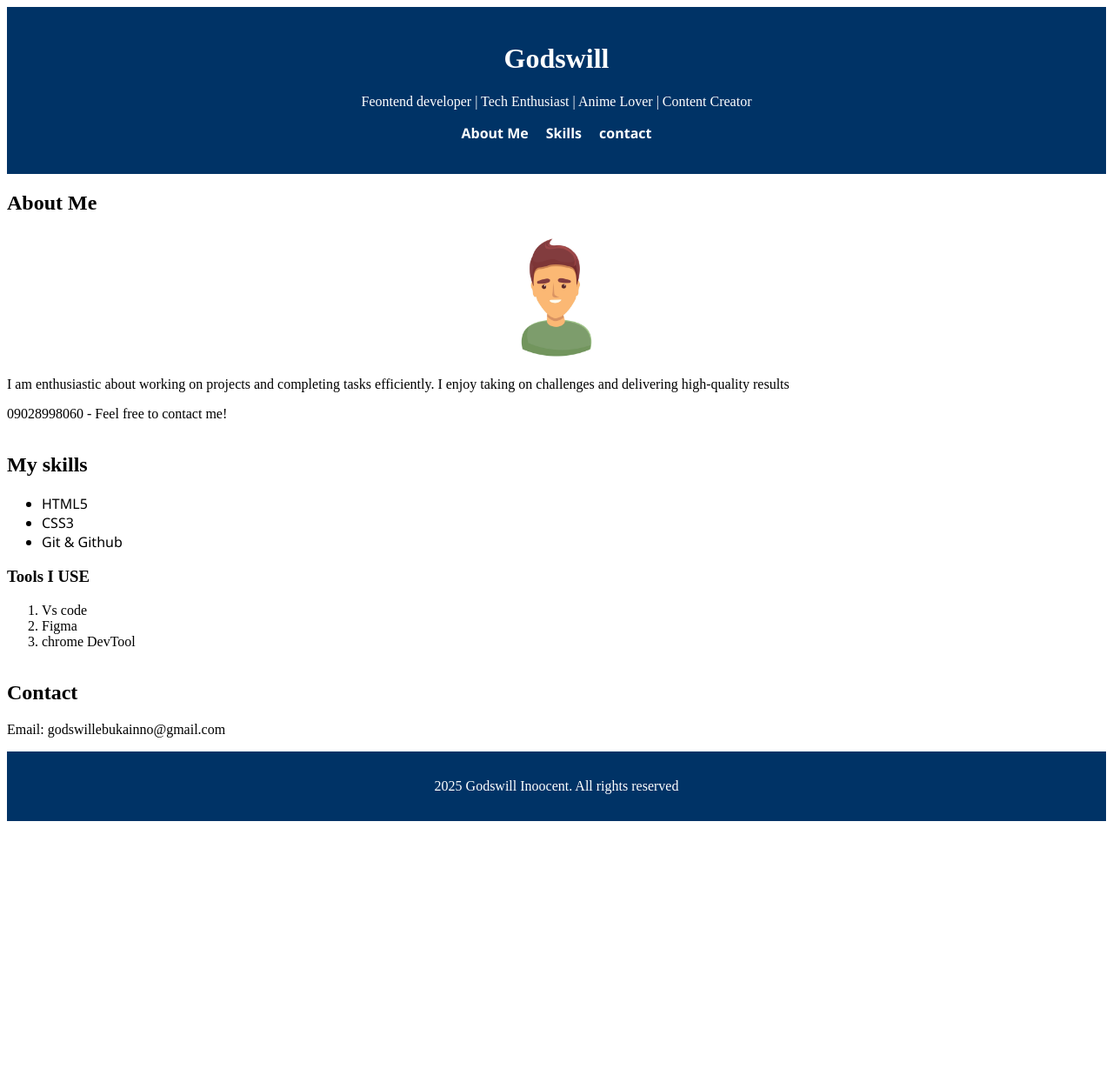
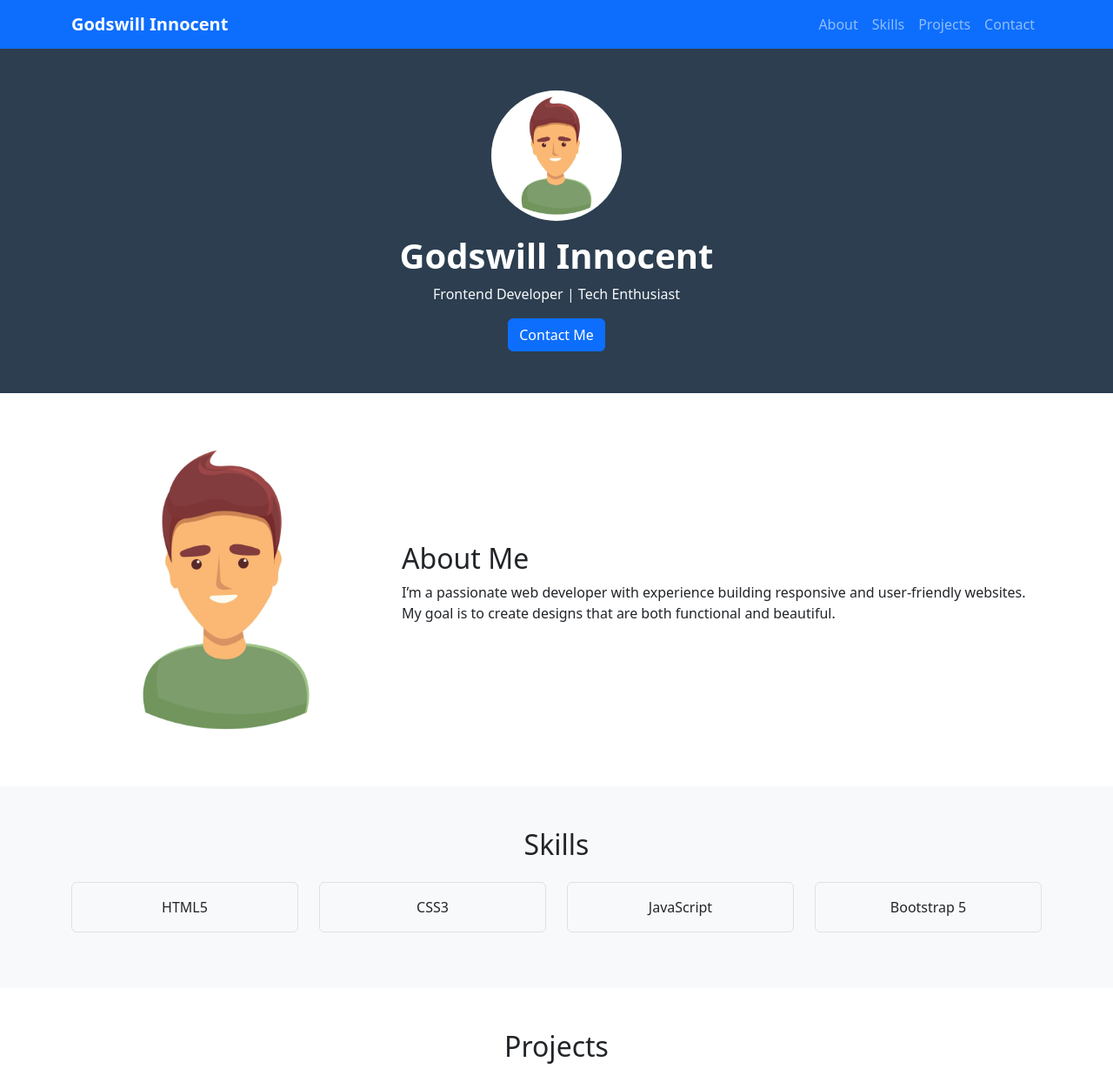
Before and after one commit to GodswillInnocent/Profile, a plain HTML site: page index.html in a window 1280 px wide. Shown: the top 1244 px of the page at 87% size. Before the commit the page ends 952 px from the top, so only its background shows below. Drawn offline with nearby package versions, Linux system fonts and the light colour scheme.

Commit message:
added index.html

```diff
--- a/index.html
+++ b/index.html
@@ -1,64 +1,142 @@
 <!DOCTYPE html>
 <html lang="en">
-
 <head>
   <meta charset="UTF-8">
   <meta name="viewport" content="width=device-width, initial-scale=1.0">
-    <title>Profile</title>
+  <title>Godswill Innocent - Profile</title>
 
-   <link rel="stylesheet" href="style.css" />
+  <!-- Bootstrap 5 CSS -->
+  <link href="https://cdn.jsdelivr.net/npm/bootstrap@5.3.2/dist/css/bootstrap.min.css" rel="stylesheet">
+
+  <!-- Bootstrap JS Bundle -->
+  <script src="https://cdn.jsdelivr.net/npm/bootstrap@5.3.2/dist/js/bootstrap.bundle.min.js"></script>
 </head>
-
 <body>
 
-    <header>
-        <h1>Godswill</h1>
-                <p>Feontend developer | Tech Enthusiast | Anime Lover | Content Creator</p>
-                <nav>
-                    <ul>
-                        <li><a href="#about"> About Me</a></li>
-                        <li><a href="#skills">Skills</a></li>
-                        <li><a href="#Contact">contact</a></li>
+  <!-- Navbar -->
+  <nav class="navbar navbar-expand-lg navbar-dark bg-primary">
+    <div class="container">
+      <a class="navbar-brand fw-bold" href="#">Godswill Innocent</a>
+      <button class="navbar-toggler" type="button" data-bs-toggle="collapse" data-bs-target="#navMenu">
+        <span class="navbar-toggler-icon"></span>
+      </button>
+      <div class="collapse navbar-collapse" id="navMenu">
+        <ul class="navbar-nav ms-auto">
+          <li class="nav-item"><a class="nav-link" href="#about">About</a></li>
+          <li class="nav-item"><a class="nav-link" href="#skills">Skills</a></li>
+          <li class="nav-item"><a class="nav-link" href="#projects">Projects</a></li>
+          <li class="nav-item"><a class="nav-link" href="#contact">Contact</a></li>
         </ul>
+      </div>
+    </div>
   </nav>
+
+  <!-- Profile Header -->
+  <header class="py-5 text-center text-white" style="background-color: #2c3e50;">
+    <div class="container">
+      <img src="profile.jpg" class="rounded-circle mb-3" alt="Profile" width="150">
+      <h1 class="fw-bold">Godswill Innocent</h1>
+      <p class="text-light">Frontend Developer | Tech Enthusiast</p>
+      <a href="#contact" class="btn btn-primary">Contact Me</a>
+    </div>
   </header>
 
-
-    <section id="about">
+  <!-- About Section -->
+  <section id="about" class="py-5">
+    <div class="container">
+      <div class="row align-items-center">
+        <div class="col-md-4">
+          <img src="profile.jpg" class="img-fluid rounded" alt="About">
+        </div>
+        <div class="col-md-8">
           <h2>About Me</h2>
-        <img src="profile.jpg" alt="My profile photo">
-        <p>I am enthusiastic about working on projects and completing tasks efficiently.
-            I enjoy taking on challenges and delivering high-quality results
+          <p>
+            I’m a passionate web developer with experience building responsive and user-friendly websites.
+            My goal is to create designs that are both functional and beautiful.
           </p>
-        <p>09028998060 - Feel free to contact me!</p>
+        </div>
+      </div>
+    </div>
   </section>
 
-    <section id="skills">
-        <h2>My skills</h2>
-        <ul>
-            <li>HTML5</li>
-            <Li>CSS3</Li>
-            <li>Git & Github</li>
-        </ul>
-
-        <h3>Tools I USE</h3>
-        <ol>
-            <Li>Vs code </Li>
-            <li>Figma</li>
-            <li>chrome DevTool</li>
-        </ol>
-
+  <!-- Skills Section -->
+  <section id="skills" class="py-5 bg-light">
+    <div class="container">
+      <h2 class="mb-4 text-center">Skills</h2>
+      <div class="row text-center">
+        <div class="col-md-3 col-6 mb-3">
+          <div class="p-3 border rounded">HTML5</div>
+        </div>
+        <div class="col-md-3 col-6 mb-3">
+          <div class="p-3 border rounded">CSS3</div>
+        </div>
+        <div class="col-md-3 col-6 mb-3">
+          <div class="p-3 border rounded">JavaScript</div>
+        </div>
+        <div class="col-md-3 col-6 mb-3">
+          <div class="p-3 border rounded">Bootstrap 5</div>
+        </div>
+      </div>
+    </div>
   </section>
 
-     <section id="contact">
-        <h2>Contact</h2>
-        <p>Email: godswillebukainno@gmail.com</p>
+  <!-- Projects Section -->
+  <section id="projects" class="py-5">
+    <div class="container">
+      <h2 class="mb-4 text-center">Projects</h2>
+      <div class="row g-4">
+        <div class="col-md-6">
+          <div class="card h-100 shadow-sm">
+            <img src="my own.jpg" class="card-img-top" alt="Project 1">
+            <div class="card-body">
+              <h5 class="card-title">Portfolio Website</h5>
+              <p class="card-text">A personal website to showcase my work and skills.</p>
+              <a href="#" class="btn btn-primary">View Project</a>
+            </div>
+          </div>
+        </div>
+        <div class="col-md-6">
+          <div class="card h-100 shadow-sm">
+            <img src="my own.jpg" class="card-img-top" alt="Project 2">
+            <div class="card-body">
+              <h5 class="card-title">To-Do App</h5>
+              <p class="card-text">A task management web app with user authentication.</p>
+              <a href="#" class="btn btn-primary">View Project</a>
+            </div>
+          </div>
+        </div>
+      </div>
+    </div>
   </section>
 
-    <footer>
-        <p>2025 Godswill Inoocent. All rights reserved</p>
+  <!-- Contact Section -->
+  <section id="contact" class="py-5 bg-light">
+    <div class="container">
+      <h2 class="mb-4 text-center">Contact Me</h2>
+      <form class="w-75 mx-auto">
+        <div class="mb-3">
+          <label for="fullname" class="form-label">Full Name</label>
+          <input type="text" class="form-control" id="fullname" required>
+        </div>
+        <div class="mb-3">
+          <label for="email" class="form-label">Email</label>
+          <input type="email" class="form-control" id="email" required>
+        </div>
+        <div class="mb-3">
+          <label for="message" class="form-label">Message</label>
+          <textarea class="form-control" id="message" rows="4"></textarea>
+        </div>
+        <button type="submit" class="btn btn-success">Send Message</button>
+      </form>
+    </div>
+  </section>
+
+
+
+  <!-- Footer -->
+  <footer class="text-white text-center py-3" style="background-color: #2c3e50;">
+    &copy; 2025 Godswill Innocent. All rights reserved.
   </footer>
 
 </body>
-
 </html>
--- a/style.css
+++ b/style.css
@@ -66,6 +66,25 @@ body {
     min-height: 100vh;
 }
 
+.container {
+    display: flex;
+    gap: 10x;
+    padding: 10x;
+    background: lightgrey
+}
+
+h1 {
+    flex: 1;
+    font-weight: bold;
+    align-items: center;
+    display: flex;
+    color: thistle;
+}
+
+@media (max-width: 600px)  {
+.container
+}
+
 footer {
     text-align: center;
     padding: 15px;
```
Also changed, not shown: Screenshot 2025-08-09 153937.png (added), my own.jpg (added). Lines whose indentation alone changed are shown as unchanged.
